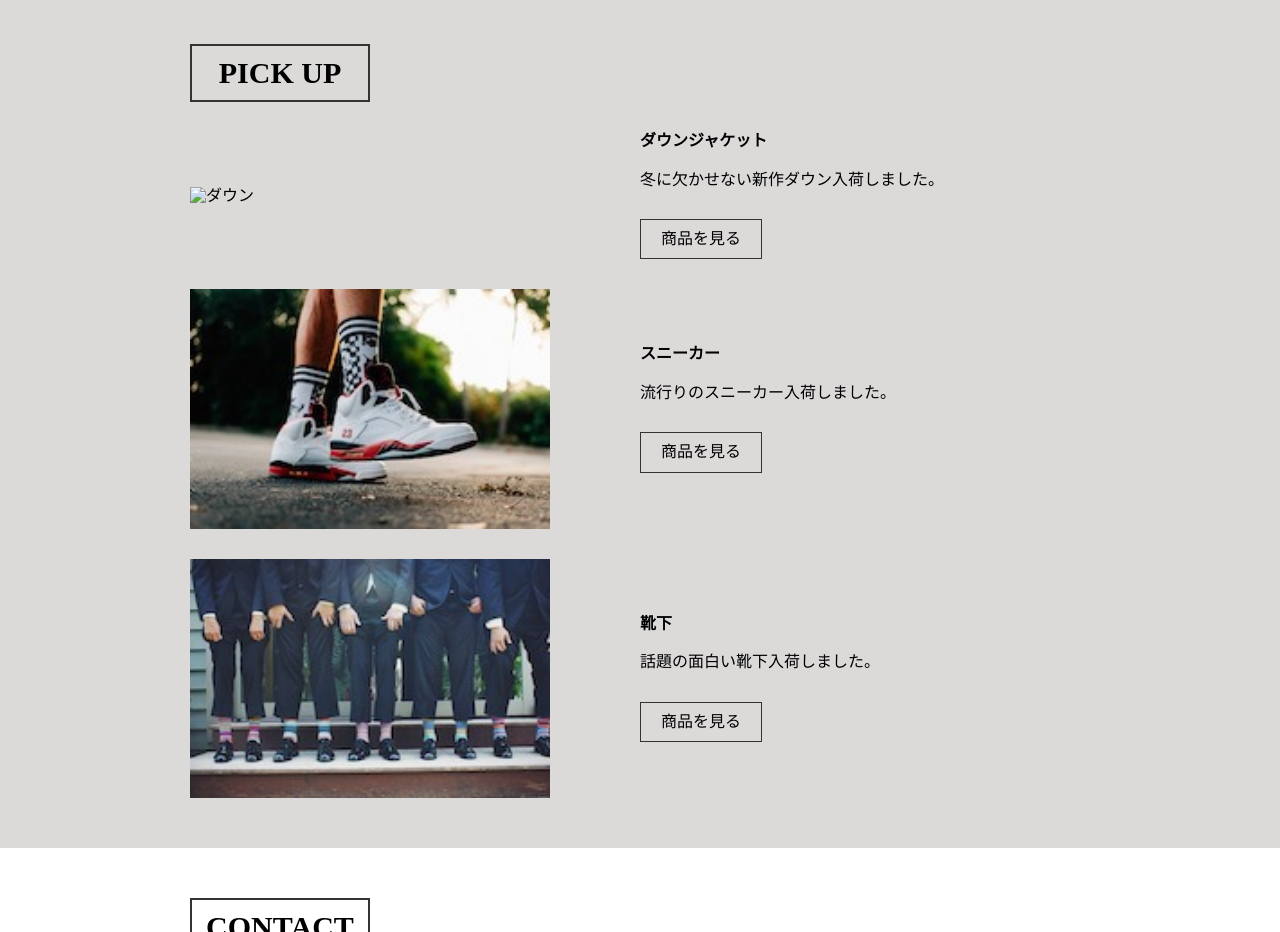
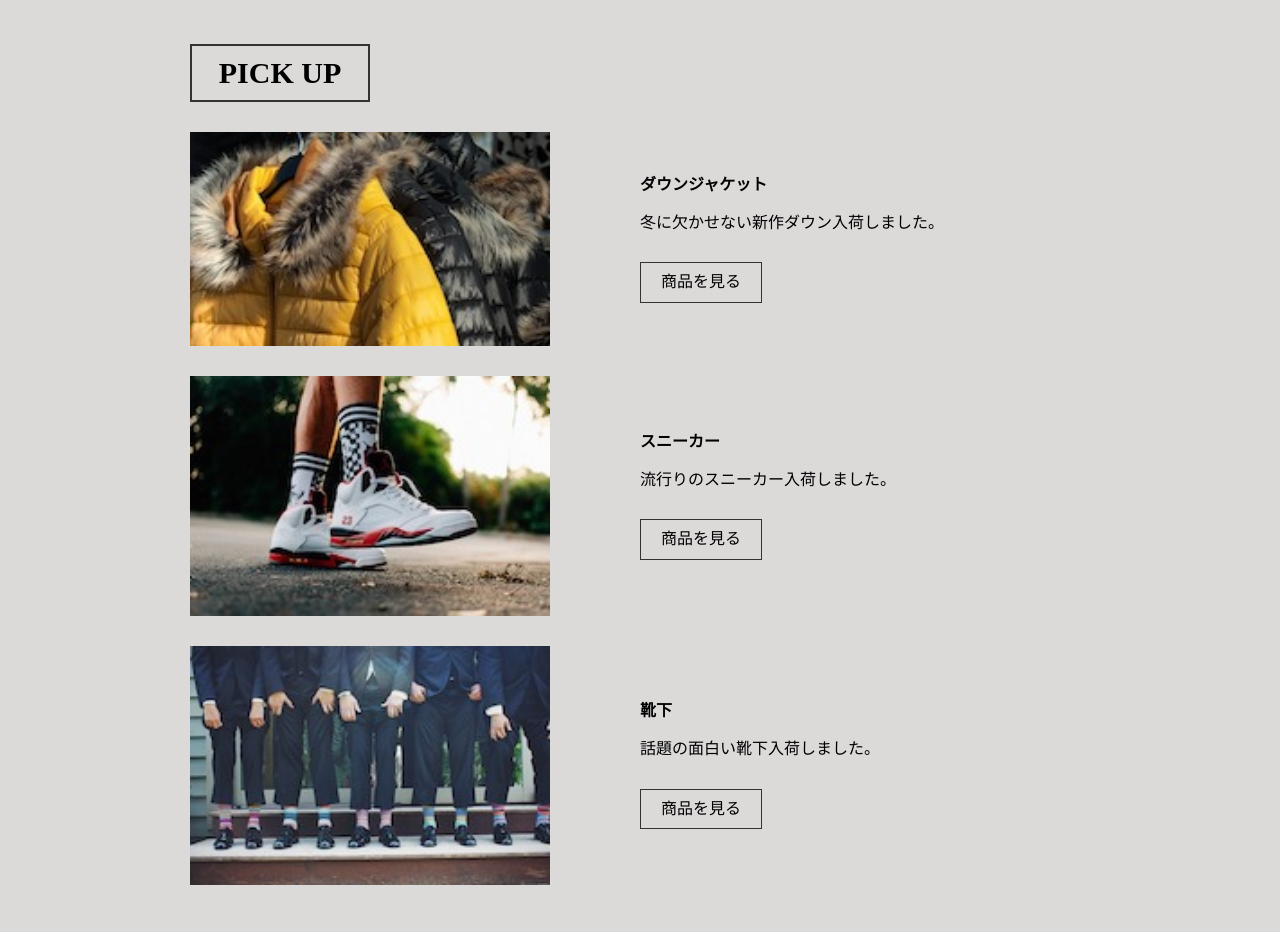
Before and after one commit to Kato-Dai26/kato-11-pro.github.io, a plain HTML site: page index.html in a window 1280 px wide. Shown: the part 1540-2472 px from the top of the page. Drawn offline with nearby package versions, Linux system fonts and the light colour scheme; some packages are replaced by stand-ins of ours; files whose address does not match are found by name.

Commit message:
Update index.html

```diff
--- a/index.html
+++ b/index.html
@@ -142,7 +142,7 @@
       <ul>
         <li>
           <div class="pick-pic">
-            <img src="img/daunn.jpg" alt="ダウン">
+            <img src="https://raw.githubusercontent.com/Kato-Dai26/kato-11-pro.github.io/a93826911427c032c07ec5b862fa730d3c12e4f2/daunn.jpg" alt="ダウン">
           </div>
           <div class="pick-txt">
             <h3>ダウンジャケット</h3>
```
